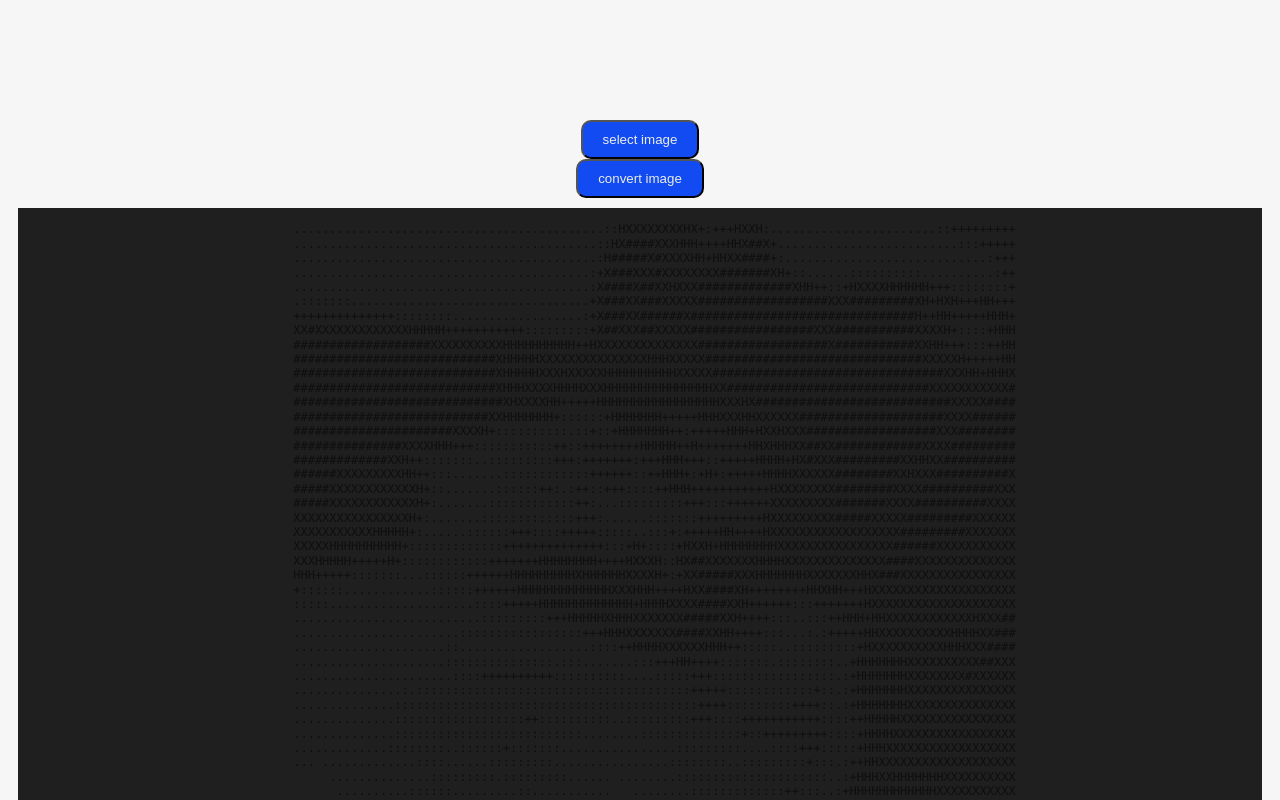
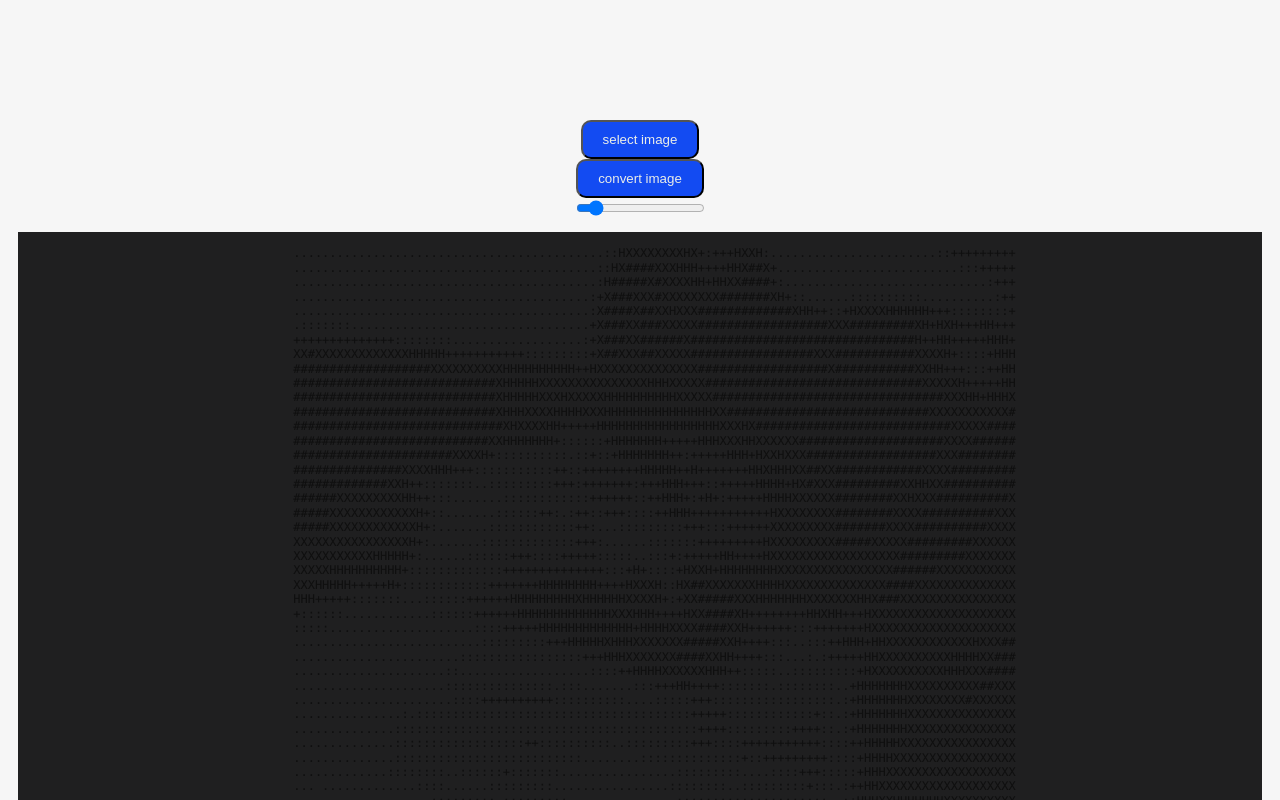
Before and after one commit to rikdgd/txt-art-desktop, a React (Vite) app: page / in a window 1280 px wide. Shown: the top 800 px of the page. Built offline with nearby package versions, Linux system fonts and the light colour scheme.

Commit message:
add slider to adjust font size

```diff
--- a/src/components/ImageHolder/ImageHolder.css
+++ b/src/components/ImageHolder/ImageHolder.css
@@ -1,5 +1,4 @@
 .ImageHolder {
-    font-size: 12px;
     font-family: "Monaco", monospace;
     line-height: 120%;
     margin: 10px;
--- a/src/components/ImageHolder/index.tsx
+++ b/src/components/ImageHolder/index.tsx
@@ -5,6 +5,7 @@ import './ImageHolder.css';
 function ImageHolder({ image }: { image: string | null}) {
 
     const [textImage, setTextImage] = useState('');
+    const [fontSize, setFontSize] = useState(12);
     const testImage = `
     ...........................................::HXXXXXXXXHX+:+++HXXH:.......................::+++++++++
     ..........................................::HX####XXXHHH++++HHX##X+.........................:::+++++
@@ -67,10 +68,19 @@ function ImageHolder({ image }: { image: string | null}) {
     }, [image]);
 
 
+    function onSliderChange(event: any) {
+        setFontSize(event.target.valueAsNumber);
+    }
+
+
 
     return(
         <div>
-            <p className="ImageHolder">
+            <div>
+                <input type="range" min={1} max={100} value={fontSize} onChange={onSliderChange}/>
+            </div>
+
+            <p className="ImageHolder" style={{ fontSize: fontSize }}>
                 {textImage}
             </p>
         </div>
```
